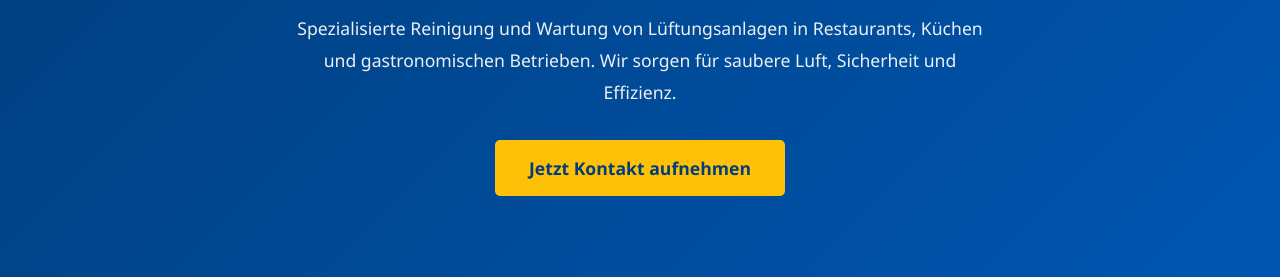
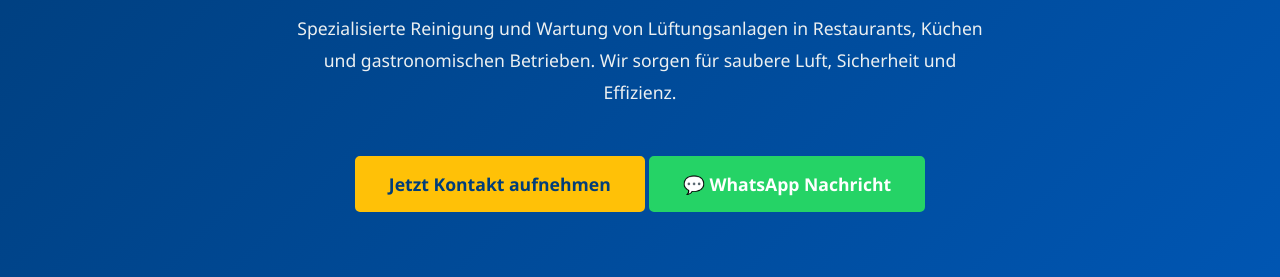
Before and after one commit to ihsanalattar2017/blitz-blank, a website: page public/index.html in a window 1280 px wide. Shown: the part 523-800 px from the top of the page. Drawn offline with Linux system fonts and the light colour scheme.

Commit message:
Add WhatsApp button with icon in hero section

```diff
--- a/public/index.html
+++ b/public/index.html
@@ -29,6 +29,7 @@
             <p class="tagline">Professionelle Lüftungsreinigung für Gastronomie</p>
             <p class="hero-text">Spezialisierte Reinigung und Wartung von Lüftungsanlagen in Restaurants, Küchen und gastronomischen Betrieben. Wir sorgen für saubere Luft, Sicherheit und Effizienz.</p>
             <a href="#contact" class="btn btn-primary">Jetzt Kontakt aufnehmen</a>
+            <a href="https://wa.me/491578151841" class="btn btn-whatsapp" target="_blank">💬 WhatsApp Nachricht</a>
         </div>
     </section>
 
--- a/public/styles.css
+++ b/public/styles.css
@@ -155,6 +155,27 @@ body {
     background-color: #ff6b35;
     color: #ffffff;
     border-color: #ff6b35;
+}
+
+.btn-whatsapp {
+    display: inline-block;
+    background-color: #25d366;
+    color: #ffffff;
+    padding: 0.75rem 2rem;
+    text-decoration: none;
+    border-radius: 5px;
+    font-weight: 700;
+    transition: all 0.3s ease;
+    border: 2px solid #25d366;
+    font-size: 1.1rem;
+    margin-top: 1rem;
+}
+
+.btn-whatsapp:hover {
+    background-color: #1eaa51;
+    color: #ffffff;
+    border-color: #1eaa51;
+    box-shadow: 0 4px 12px rgba(37, 211, 102, 0.4);
 }
 
 .cta-button:hover {
```
